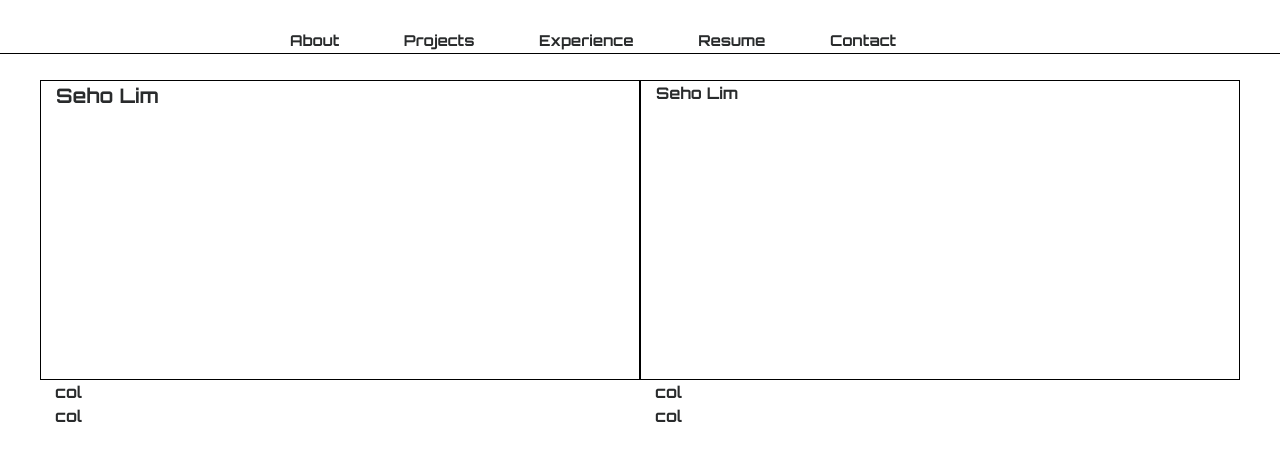
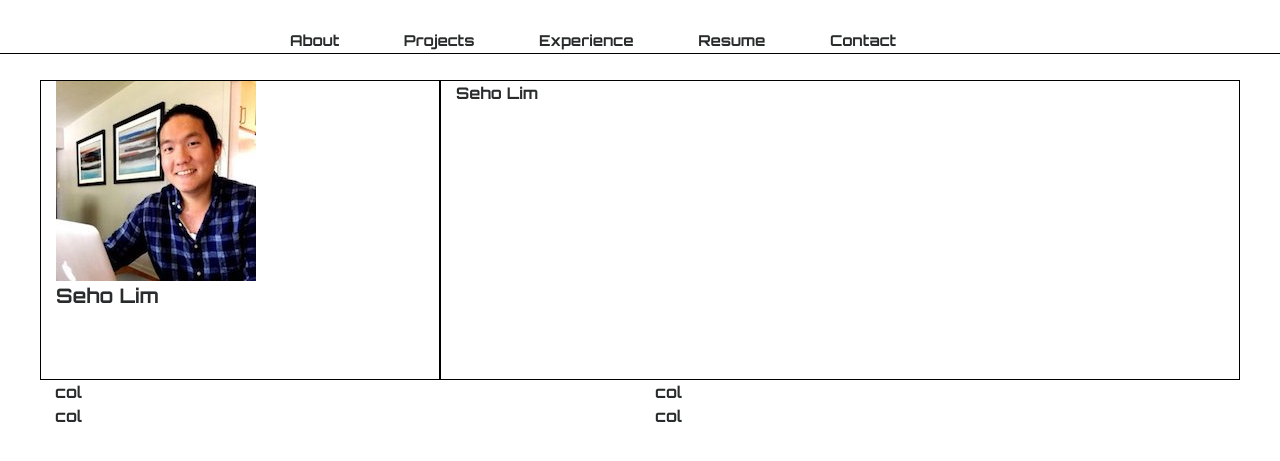
Before and after one commit to sonamoo/myPortfolio, a PHP site: page /main.html in a window 1280 px wide. Shown: the top 461 px of the page. Run offline with PHP 8.4, Linux system fonts and the light colour scheme; some libraries are stand-ins or nearby versions.

Commit message:
added a profile img.

```diff
--- a/css/main.css
+++ b/css/main.css
@@ -7,14 +7,15 @@
 
 }
 
-
 #header-wrapper {
     position: fixed;
     top: 0;
+    z-index: 10;
     width: 100%;
     padding-top: 30px;
     font-size: 15px;
     min-height: 30px;
+    background-color: white;
     border-bottom: black solid 1px;
 }
 
@@ -27,7 +28,6 @@
 .header-contents {
     margin-right: 60px;
 }
-
 
 
 #section-main {
@@ -50,3 +50,7 @@
     min-height: 300px;
     border: 1px solid black;
 }
+
+#profile_img {
+    display: block;
+}
--- a/js/main.js
+++ b/js/main.js
@@ -9,4 +9,8 @@
             "lastName" : "Lim"
         }
 
+
+
+
+
     });
--- a/main.html
+++ b/main.html
@@ -12,9 +12,6 @@
 
     <script src="bower_components/angular/angular.min.js"></script>
     <script src="js/main.js"></script>
-
-
-
 </head>
 <body ng-app="portfolioApp">
     <section id="section-header">
@@ -37,20 +34,18 @@
         <div class="container-fluid">
 
             <div class="row">
-                <div class="col profile-image-buttons">
+                <div class="col-md-4 profile-image-buttons">
+                    <img src="d.jpg" alt="profile_pic" id="profile_img">
+                    {{profile.firstName}}
+                    {{profile.lastName}}
+                </div>
+                <div class="col-md-8 profile-description">
 
-                        {{profile.firstName}}
-                        {{profile.lastName}}
-
-                </div>
-                <div class="w-1200"></div>
-                <div class="col profile-description">
-
-                        {{profile.firstName}}
-                        {{profile.lastName}}
-
+                    {{profile.firstName}}
+                    {{profile.lastName}}
                 </div>
             </div>
+
             <div class="row">
                 <div class="col">col</div>
                 <div class="col">col</div>
@@ -63,11 +58,6 @@
     </section>
 
 
-
-
-
-
-
 <script src="https://code.jquery.com/jquery-3.1.1.slim.min.js" integrity="sha384-A7FZj7v+d/sdmMqp/nOQwliLvUsJfDHW+k9Omg/a/EheAdgtzNs3hpfag6Ed950n" crossorigin="anonymous"></script>
 <script src="https://cdnjs.cloudflare.com/ajax/libs/tether/1.4.0/js/tether.min.js" integrity="sha384-DztdAPBWPRXSA/3eYEEUWrWCy7G5KFbe8fFjk5JAIxUYHKkDx6Qin1DkWx51bBrb" crossorigin="anonymous"></script>
 <script src="https://maxcdn.bootstrapcdn.com/bootstrap/4.0.0-alpha.6/js/bootstrap.min.js" integrity="sha384-vBWWzlZJ8ea9aCX4pEW3rVHjgjt7zpkNpZk+02D9phzyeVkE+jo0ieGizqPLForn" crossorigin="anonymous"></script>
```
Also changed, not shown: d.jpg (added).
